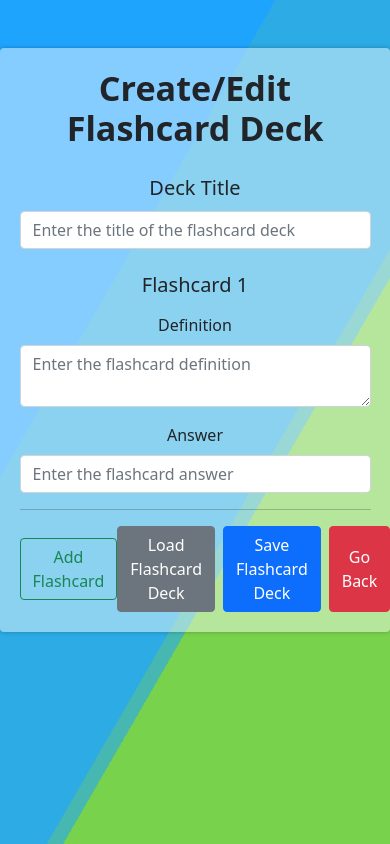
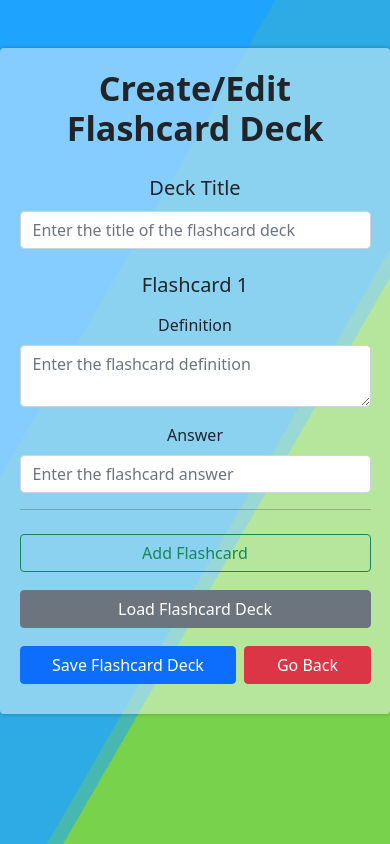
Before and after one commit to DragunWF/Flashcards-App, a Flask app: page /flashcard-editor in a window 390 px wide. Run offline with Flask 3, Linux system fonts and the light colour scheme.

Commit message:
Improve responsiveness of buttons

```diff
--- a/static/css/styles.css
+++ b/static/css/styles.css
@@ -1,11 +1,3 @@
-/* Unused at the moment but might get used in the future */
-.wrapper {
-  display: flex;
-  align-items: center;
-  justify-content: center;
-  height: 100vh;
-}
-
 .main-header {
   text-align: center;
 }
@@ -17,3 +9,9 @@
 .editor-container {
   padding-bottom: 75px;
 }
+
+@media (max-width: 576px) {
+  .d-flex.flex-wrap button {
+    margin-bottom: 10px;
+  }
+}
--- a/templates/flashcard_editor.jinja
+++ b/templates/flashcard_editor.jinja
@@ -158,22 +158,24 @@
           </div>
         </div>
 
-        <!-- Add Flashcard and Bottom Buttons in a Single Row -->
-        <div class="d-flex justify-content-between align-items-center">
+        <!-- Add Flashcard and Bottom Buttons in a Responsive Row -->
+        <div
+          class="d-flex flex-wrap justify-content-between align-items-center gap-2 mt-4"
+        >
           <!-- Add Flashcard Button -->
           <button
             type="button"
-            class="btn btn-outline-success"
+            class="btn btn-outline-success flex-fill"
             id="addFlashcardBtn"
           >
             Add Flashcard
           </button>
 
           <!-- Bottom Buttons (Load, Save, Go Back) -->
-          <div class="d-flex">
+          <div class="d-flex flex-wrap gap-2">
             <button
               type="button"
-              class="btn btn-secondary me-2"
+              class="btn btn-secondary flex-fill"
               id="loadDeckBtn"
               data-bs-toggle="modal"
               data-bs-target="#accessCodeModal"
@@ -183,14 +185,18 @@
             <!-- Button type to be changed to "submit" via JavaScript when data is valid -->
             <button
               type="button"
+              class="btn btn-primary flex-fill"
               data-bs-toggle="modal"
               data-bs-target="#exampleModal"
-              class="btn btn-primary me-2"
               id="saveDeckBtn"
             >
               Save Flashcard Deck
             </button>
-            <button type="button" class="btn btn-danger" id="goBackBtn">
+            <button
+              type="button"
+              class="btn btn-danger flex-fill"
+              id="goBackBtn"
+            >
               Go Back
             </button>
           </div>
```
Also changed, not shown: templates/index.jinja (+9 -5 lines).
